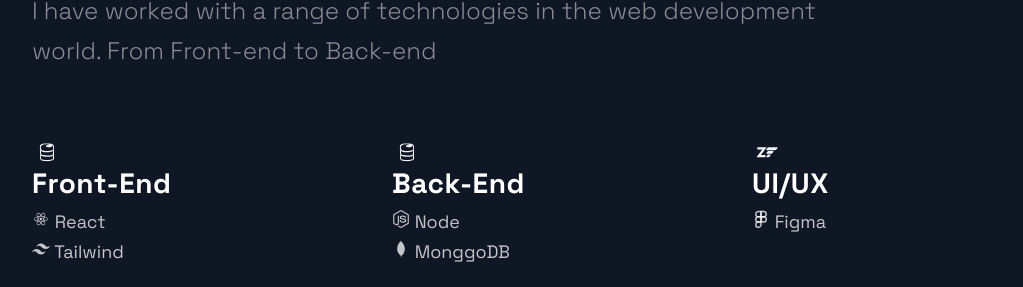
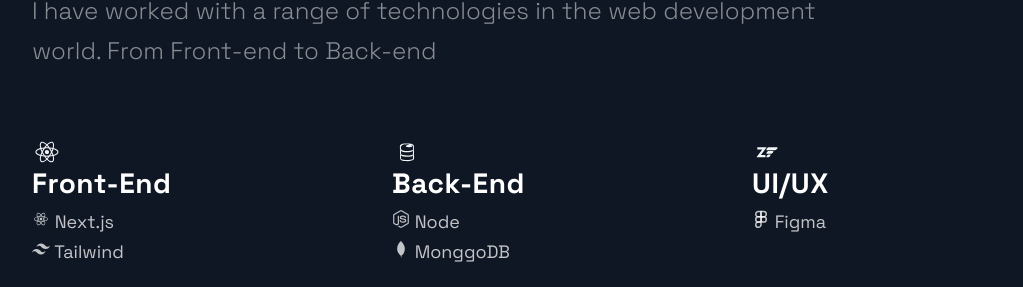
Before and after one commit to ericsoon/web-portfolio, a Next.js app: page / in a window 1280 px wide. Shown: the part 1887-2174 px from the top of the page, without its empty margins (88-1111 px from the left). Built offline with nearby package versions, Linux system fonts and the light colour scheme.

Commit message:
fixing minor errors

```diff
--- a/src/components/Technologies/Technologies.js
+++ b/src/components/Technologies/Technologies.js
@@ -1,6 +1,6 @@
 import React from 'react';
 import { DiFirebase, DiReact, DiZend, DiMongodb } from 'react-icons/di';
-import {SiTailwindcss} from 'react-icons/si'
+import { SiTailwindcss } from 'react-icons/si'
 import {FiFigma} from 'react-icons/fi'
 import {FaNodeJs} from 'react-icons/fa'
 import { Section, SectionDivider, SectionText, SectionTitle } from '../../styles/GlobalComponents';
@@ -18,14 +18,14 @@
     </SectionText>
     <List>
       <ListItem>
-        <DiFirebase size = "3rem" />
+        <DiReact size = "3rem" />
         <ListContainer>
           <ListTitle>
             Front-End
           </ListTitle>
           <ListParagraph>
             <ol>
-              <li><DiReact /> React</li>
+              <li><DiReact /> Next.js</li>
               <li><SiTailwindcss /> Tailwind</li>
             </ol>
           </ListParagraph>
```
